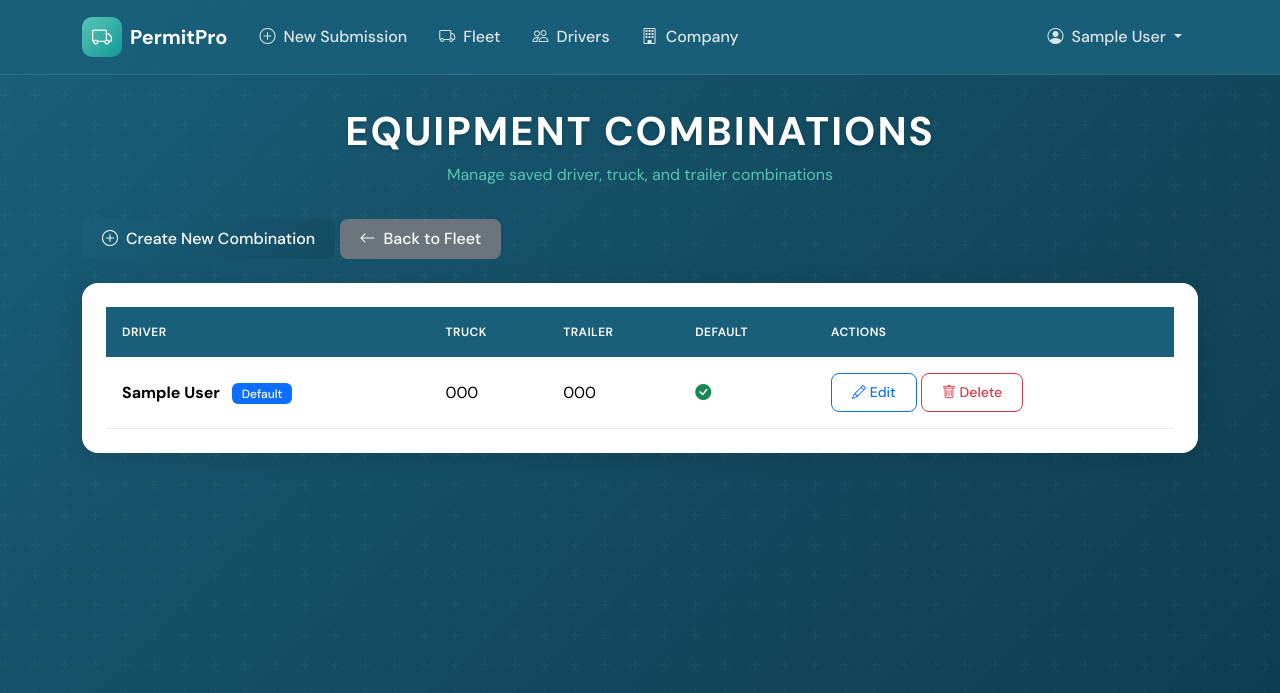
After one commit to lingvo88/permit_system, a Django app: page /fleet/combinations/ in a window 1280 px wide. The commit adds this page. Shown: the top 693 px of the page. Run offline with Django 4.2, Linux system fonts and the light colour scheme; a user stored in the database is signed in; tables that the repository leaves empty hold one stand-in row (values such as "Sample post"); parts of the project's set-up code (start-up, migrations or seed data) failed here and were passed over.

Commit message:
Add equipment combinations feature: save and auto-fill driver/truck/trailer combinations on permit form

```diff
--- a/fleet/models.py
+++ b/fleet/models.py
@@ -138,3 +138,52 @@ class AxleWeight(models.Model):
 
     class Meta:
         ordering = ['axle_number']
+
+class EquipmentCombination(models.Model):
+    """Saved combination of driver, truck, and trailer for quick selection."""
+
+    company = models.ForeignKey(
+        Company,
+        on_delete=models.CASCADE,
+        related_name='equipment_combinations'
+    )
+    driver = models.ForeignKey(
+        Driver,
+        on_delete=models.CASCADE,
+    )
+    truck = models.ForeignKey(
+        Vehicle,
+        on_delete=models.CASCADE,
+        related_name='truck_combinations',
+        null=True,
+        blank=True,
+        limit_choices_to={'vehicle_type': Vehicle.VehicleType.TRUCK}
+    )
+    trailer = models.ForeignKey(
+        Vehicle,
+        on_delete=models.CASCADE,
+        related_name='trailer_combinations',
+        null=True,
+        blank=True,
+        limit_choices_to={'vehicle_type': Vehicle.VehicleType.TRAILER}
+    )
+    is_default = models.BooleanField(default=False, help_text="Use this as default for new permits")
+
+    created_at = models.DateTimeField(auto_now_add=True)
+    updated_at = models.DateTimeField(auto_now=True)
+
+    class Meta:
+        ordering = ['-is_default', 'driver__last_name']
+        unique_together = ['company', 'driver', 'truck', 'trailer']  # Changed from name
+
+    def __str__(self):
+        return f"{self.driver.full_name} - {self.truck.unit_number if self.truck else 'No Truck'} / {self.trailer.unit_number if self.trailer else 'No Trailer'}"
+
+    def save(self, *args, **kwargs):
+        # If this is set as default, unset other defaults for this company
+        if self.is_default:
+            EquipmentCombination.objects.filter(
+                company=self.company,
+                is_default=True
+            ).exclude(pk=self.pk).update(is_default=False)
+        super().save(*args, **kwargs)
--- a/fleet/urls.py
+++ b/fleet/urls.py
@@ -20,4 +20,11 @@ urlpatterns = [
     # API
     path('api/vehicles/', views.api_vehicles, name='api_vehicles'),
     path('api/drivers/', views.api_drivers, name='api_drivers'),
+
+    # Equipment Combinations
+path('combinations/', views.combination_list, name='combination_list'),
+path('combinations/create/', views.combination_create, name='combination_create'),
+path('combinations/<int:combination_id>/edit/', views.combination_edit, name='combination_edit'),
+path('combinations/<int:combination_id>/delete/', views.combination_delete, name='combination_delete'),
+
 ]
--- a/fleet/views.py
+++ b/fleet/views.py
@@ -6,7 +6,8 @@ from django.db.models import Q
 
 from .models import Vehicle, Driver, AxleConfiguration
 from .forms import VehicleForm, DriverForm
-
+from .models import Vehicle, Driver, EquipmentCombination
+from .forms import VehicleForm, DriverForm, EquipmentCombinationForm
 
 @login_required
 def fleet_list(request):
@@ -309,3 +310,103 @@ def api_drivers(request):
     } for d in drivers[:50]]
 
     return JsonResponse({'drivers': data})
+
+@login_required
+def combination_list(request):
+    """List all equipment combinations for the company."""
+
+    if not request.user.is_customer or not request.user.company:
+        messages.error(request, 'Access denied.')
+        return redirect('dashboard:index')
+
+    combinations = EquipmentCombination.objects.filter(company=request.user.company)
+
+    return render(request, 'fleet/combination_list.html', {
+        'combinations': combinations,
+    })
+
+
+@login_required
+def combination_create(request):
+    """Create a new equipment combination."""
+
+    if not request.user.is_customer or not request.user.company:
+        messages.error(request, 'Access denied.')
+        return redirect('dashboard:index')
+
+    if request.method == 'POST':
+        form = EquipmentCombinationForm(request.POST, company=request.user.company)
+        if form.is_valid():
+            combination = form.save(commit=False)
+            combination.company = request.user.company
+            combination.save()
+            messages.success(request, 'Equipment combination created successfully.')
+            return redirect('fleet:combination_list')
+    else:
+        form = EquipmentCombinationForm(company=request.user.company)
+
+    return render(request, 'fleet/combination_form.html', {
+        'form': form,
+        'title': 'Create Equipment Combination',
+    })
+
+
+@login_required
+def combination_edit(request, combination_id):
+    """Edit an equipment combination."""
+
+    if not request.user.is_customer or not request.user.company:
+        messages.error(request, 'Access denied.')
+        return redirect('dashboard:index')
+
+    combination = get_object_or_404(
+        EquipmentCombination,
+        pk=combination_id,
+        company=request.user.company
+    )
+
+    if request.method == 'POST':
+        form = EquipmentCombinationForm(
+            request.POST,
+            instance=combination,
+            company=request.user.company
+        )
+        if form.is_valid():
+            form.save()
+            messages.success(request, 'Equipment combination updated successfully.')
+            return redirect('fleet:combination_list')
+    else:
+        form = EquipmentCombinationForm(
+            instance=combination,
+            company=request.user.company
+        )
+
+    return render(request, 'fleet/combination_form.html', {
+        'form': form,
+        'combination': combination,
+        'title': 'Edit Equipment Combination',
+    })
+
+
+@login_required
+def combination_delete(request, combination_id):
+    """Delete an equipment combination."""
+
+    if not request.user.is_customer or not request.user.company:
+        messages.error(request, 'Access denied.')
+        return redirect('dashboard:index')
+
+    combination = get_object_or_404(
+        EquipmentCombination,
+        pk=combination_id,
+        company=request.user.company
+    )
+
+    if request.method == 'POST':
+        combination.delete()
+        messages.success(request, 'Equipment combination deleted successfully.')
+        return redirect('fleet:combination_list')
+
+    return render(request, 'fleet/combination_confirm_delete.html', {
+        'combination': combination,
+    })
--- /dev/null
+++ b/templates/fleet/combination_list.html
@@ -0,0 +1,76 @@
+{% extends 'base.html' %}
+
+{% block title %}Equipment Combinations - PermitPro{% endblock %}
+
+{% block content %}
+<div class="page-header">
+    <h1>Equipment Combinations</h1>
+    <p class="subtitle">Manage saved driver, truck, and trailer combinations</p>
+</div>
+
+<div class="mb-4">
+    <a href="{% url 'fleet:combination_create' %}" class="btn btn-primary">
+        <i class="bi bi-plus-circle me-2"></i>Create New Combination
+    </a>
+    <a href="{% url 'fleet:list' %}" class="btn btn-secondary">
+        <i class="bi bi-arrow-left me-2"></i>Back to Fleet
+    </a>
+</div>
+
+<div class="card fade-in">
+    <div class="card-body">
+        {% if combinations %}
+            <div class="table-responsive">
+                <table class="table table-hover">
+                    <thead>
+                        <tr>
+                            <th>Driver</th>
+                            <th>Truck</th>
+                            <th>Trailer</th>
+                            <th>Default</th>
+                            <th>Actions</th>
+                        </tr>
+                    </thead>
+                    <tbody>
+                        {% for combination in combinations %}
+                        <tr>
+                            <td>
+                                <strong>{{ combination.driver.full_name }}</strong>
+                                {% if combination.is_default %}
+                                    <span class="badge bg-primary ms-2">Default</span>
+                                {% endif %}
+                            </td>
+                            <td>{{ combination.truck.unit_number|default:"-" }}</td>
+                            <td>{{ combination.trailer.unit_number|default:"-" }}</td>
+                            <td>
+                                {% if combination.is_default %}
+                                    <i class="bi bi-check-circle-fill text-success"></i>
+                                {% else %}
+                                    <i class="bi bi-circle text-muted"></i>
+                                {% endif %}
+                            </td>
+                            <td>
+                                <a href="{% url 'fleet:combination_edit' combination.id %}" class="btn btn-sm btn-outline-primary">
+                                    <i class="bi bi-pencil"></i> Edit
+                                </a>
+                                <a href="{% url 'fleet:combination_delete' combination.id %}" class="btn btn-sm btn-outline-danger">
+                                    <i class="bi bi-trash"></i> Delete
+                                </a>
+                            </td>
+                        </tr>
+                        {% endfor %}
+                    </tbody>
+                </table>
+            </div>
+        {% else %}
+            <div class="text-center py-5">
+                <i class="bi bi-inbox" style="font-size: 3rem; color: #ccc;"></i>
+                <p class="text-muted mt-3">No equipment combinations yet. Create one to save time on permit requests!</p>
+                <a href="{% url 'fleet:combination_create' %}" class="btn btn-primary mt-2">
+                    <i class="bi bi-plus-circle me-2"></i>Create Your First Combination
+                </a>
+            </div>
+        {% endif %}
+    </div>
+</div>
+{% endblock %}
```
Also changed, not shown: fleet/forms.py (+31 -1 lines), permits/views.py (+43 -25 lines), templates/fleet/combination_confirm_delete.html (added, +47 -0 lines), templates/fleet/combination_form.html (added, +70 -0 lines), templates/fleet/list.html (+8 -3 lines), templates/permits/form.html (+56 -2 lines), fleet/migrations/0002_equipmentcombination.py (added), fleet/migrations/0003_alter_equipmentcombination_options_and_more.py (added).
